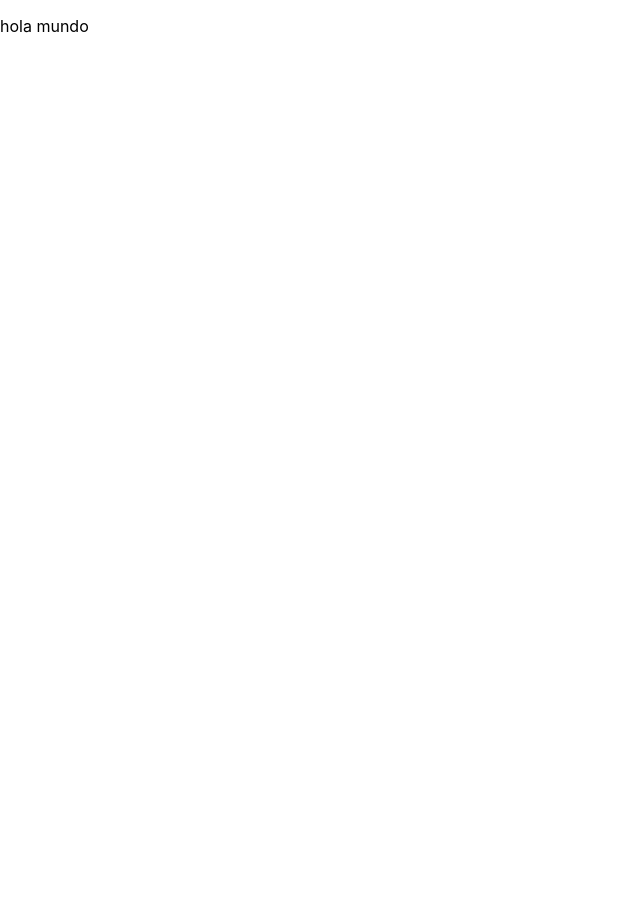
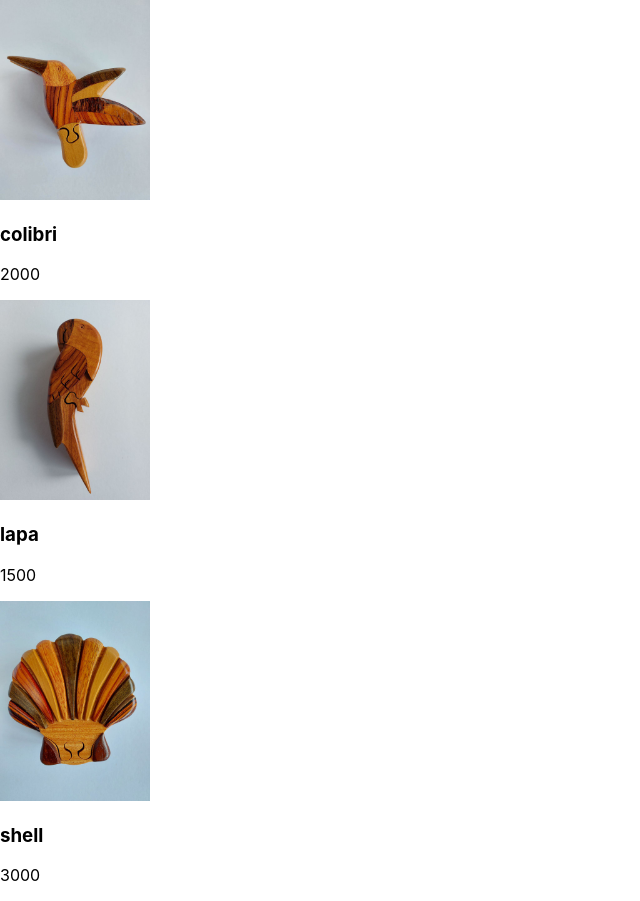
Before and after one commit to fitocr97/carrito-basico-react, a React (Create React App) app: page / in a window 1280 px wide. Shown: the whole page, without its empty margins (0-640 px from the left). Before the commit the page ends 800 px from the top, so only its background shows below. Built offline with nearby package versions, Linux system fonts and the light colour scheme.

Commit message:
muestra imagenes e informacion de los productos, se creo el componente producto, y productos

```diff
--- a/src/App.js
+++ b/src/App.js
@@ -1,4 +1,5 @@
 import { Component } from "react";
+import Productos from "./components/Productos";  //llamamos al componente
 
 class App extends Component{
   state = {
@@ -11,7 +12,10 @@
 
   render () {
     return (
-      <p>hola mundo</p>
+      <Productos  //utlizamos el componente
+        agregarAlCarro={() => console.log('no hace nasda')}
+        productos = {this.state.productos}
+      />
     )
   }
 }
--- /dev/null
+++ b/src/components/Producto.js
@@ -0,0 +1,18 @@
+import { Component } from "react"
+
+class Producto extends Component{
+    render() {
+        console.log(this.props) //ver la info del producto
+        const {producto } = this.props
+        return (
+            <div>
+                <img alt={producto} src={producto.img} height={200}></img>
+                <h3>{producto.name}</h3>
+                <p>{producto.price}</p>
+
+            </div>
+        )
+    }
+}
+
+export default Producto
--- /dev/null
+++ b/src/components/Productos.js
@@ -0,0 +1,20 @@
+import { Component  } from "react";
+import Producto from "./Producto"
+
+class Productos extends Component {
+    render() {
+        const { productos, agregarAlCarro } = this.props
+
+        return ( //siempre retorna algo el componente
+            <div>
+                {productos.map(producto => <Producto
+                agregarAlCarro = {agregarAlCarro}
+                key = {producto.name}
+                producto = {producto}
+                />)}
+            </div>
+        )
+    }
+}
+
+export default Productos
```
